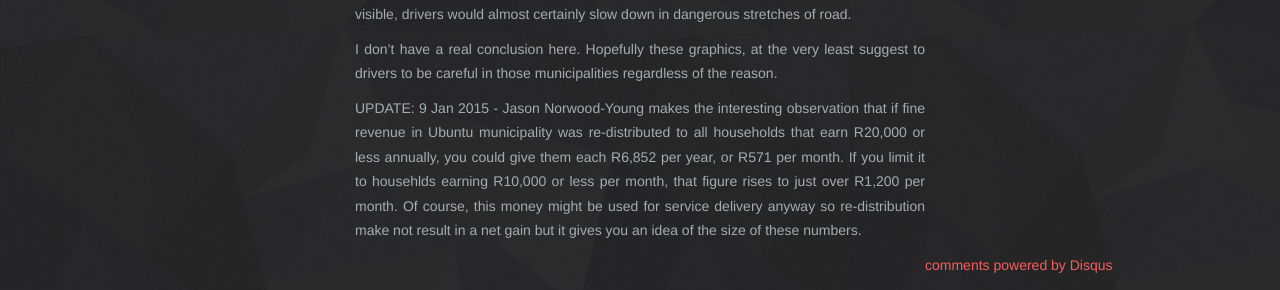
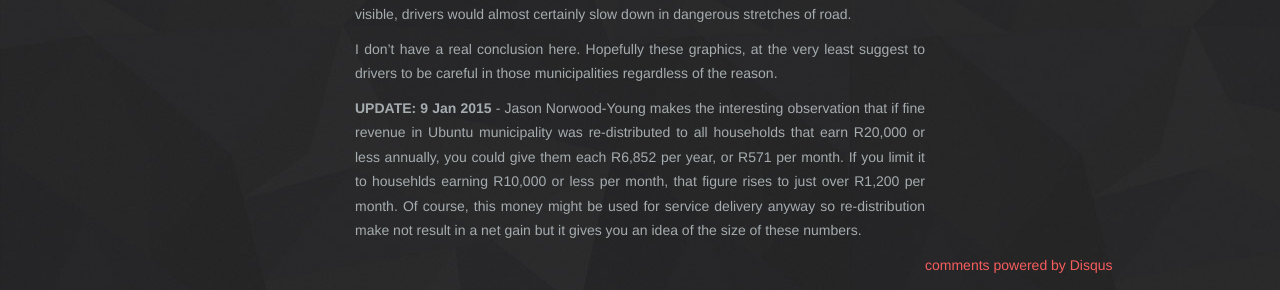
Before and after one commit to Code4SA/old-code4sa.github.io, a Jekyll site: the page built from _posts/2015-01-08-traffic-fines-highway-robbery.md, in a window 1280 px wide and 900 px high, scrolled down 2713 px. Shown: the part 416-706 px from the top of the window. Built offline with Jekyll 4.4.1, drawn with Linux system fonts in a browser that asks for light colours; nearby versions of some CDN libraries; Markdown is read by kramdown in place of the engine named in the settings; comment, search, counter and statistics services are not loaded; some of the changed lines change nothing that is shown.

Commit message:
Bolded the update

```diff
--- a/_posts/2015-01-08-traffic-fines-highway-robbery.md
+++ b/_posts/2015-01-08-traffic-fines-highway-robbery.md
@@ -77,7 +77,7 @@
 
 I don't have a real conclusion here. Hopefully these graphics, at the very least suggest to drivers to be careful in those municipalities regardless of the reason.
 
-UPDATE: 9 Jan 2015 - Jason Norwood-Young makes the interesting observation that if fine revenue in Ubuntu municipality was re-distributed to all households that earn R20,000 or less annually, you could give them each R6,852 per year, or R571 per month. If you limit it to househlds earning R10,000 or less per month, that figure rises to just over R1,200 per month. Of course, this money might be used for service delivery anyway so re-distribution make not result in a net gain but it gives you an idea of the size of these numbers.
+<strong>UPDATE: 9 Jan 2015</strong> - Jason Norwood-Young makes the interesting observation that if fine revenue in Ubuntu municipality was re-distributed to all households that earn R20,000 or less annually, you could give them each R6,852 per year, or R571 per month. If you limit it to househlds earning R10,000 or less per month, that figure rises to just over R1,200 per month. Of course, this money might be used for service delivery anyway so re-distribution make not result in a net gain but it gives you an idea of the size of these numbers.
 
 <script type="text/javascript" src="http://code4sa.org/traffic-fines/citypress/assets/pym.js"></script>
 <script>
```
